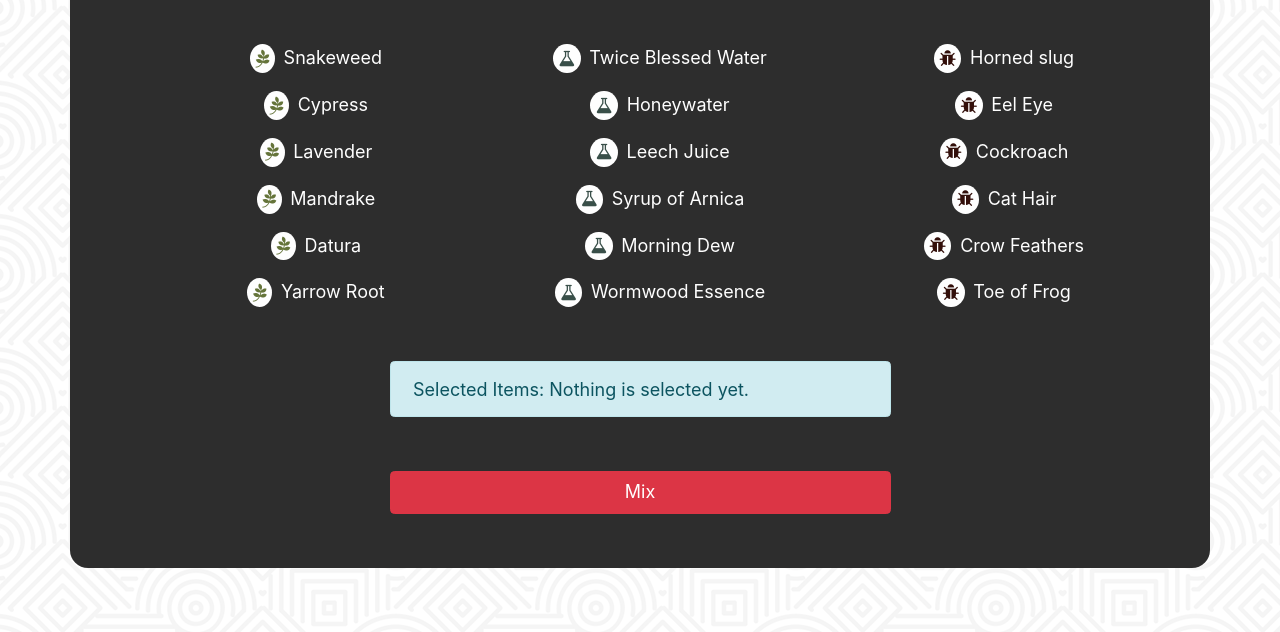
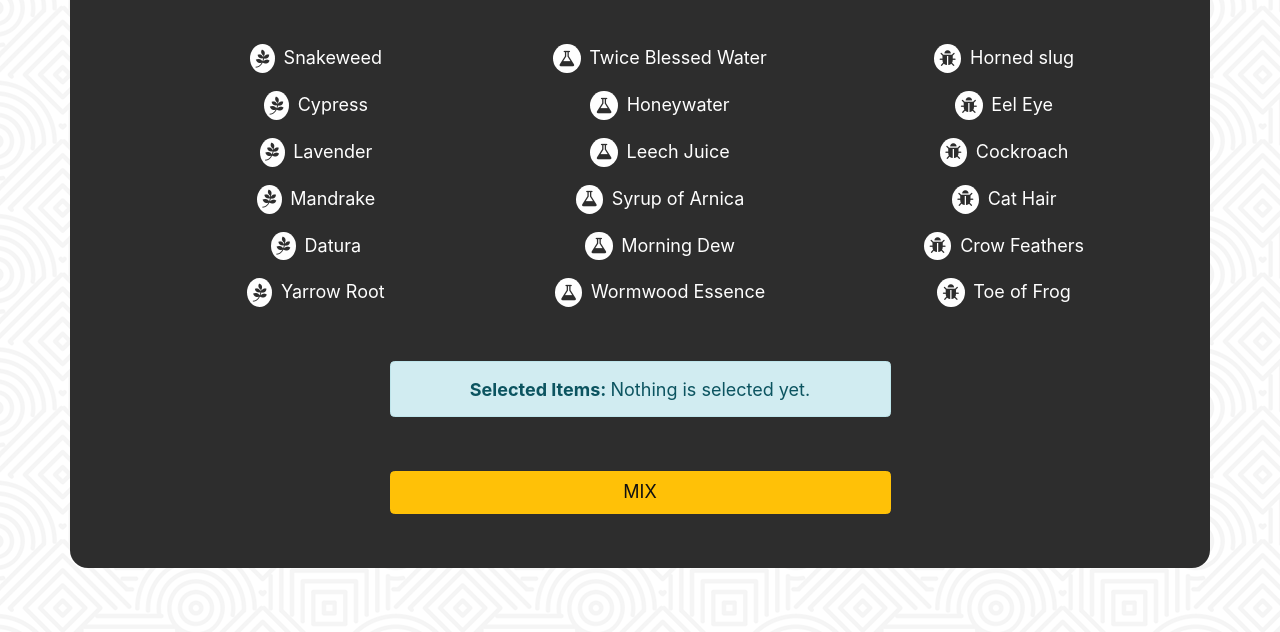
Before and after one commit to stanley-nicholl/events-and-potions, a plain HTML site: page index.html in a window 1280 px wide. Shown: the part 168-800 px from the top of the page. Drawn offline with nearby package versions, Linux system fonts and the light colour scheme; a web font is replaced by a local one.

Commit message:
Add exercises

```diff
--- a/index.html
+++ b/index.html
@@ -13,13 +13,13 @@
     <div class="main container">
       <div class="row">
         <div class="col">
-          <h1>Choose Your Ingredients</h1>
+          <h1 id="title">Choose Your Ingredients</h1>
         </div>
       </div>
 
       <div class="menu row">
         <div class="col">
-          <ul>
+          <ul class='plants'>
             <li>
               <i class="fa fa-pagelines" aria-hidden="true"></i>
               Snakeweed
@@ -48,7 +48,7 @@
         </div>
 
         <div class="col">
-          <ul>
+          <ul class='liquids'>
             <li>
               <i class="fa fa-flask" aria-hidden="true"></i>
               Twice Blessed Water
@@ -77,7 +77,7 @@
         </div>
 
         <div class="col">
-          <ul>
+          <ul class='animal-parts'>
             <li>
               <i class="fa fa-bug" aria-hidden="true"></i>
               Horned slug
@@ -116,7 +116,7 @@
 
       <div class="row justify-content-center">
         <div class="col-6">
-          <button class='btn btn-danger btn-block'>Mix</button>
+          <button class='mix-btn btn btn-warning btn-block'>Mix</button>
         </div>
       </div>
     </div>
--- a/styles/main.css
+++ b/styles/main.css
@@ -9,6 +9,10 @@ body {
   background: white url('../assets/hypnotize.png');
 }
 
+.princess-font {
+  font-family: 'Princess Sofia', cursive;
+}
+
 .main {
   background: #2D2D2D;
   border-radius: 1rem;
@@ -18,7 +22,6 @@ body {
 
 .main h1 {
   color: white;
-  font-family: 'Princess Sofia', cursive;
   font-size: 3rem;
   text-align: center;
 }
@@ -29,6 +32,15 @@ body {
 
 .selected-items {
   margin-bottom: 2rem;
+}
+
+.selected-items {
+  font-weight: bold;
+  text-align: center;
+}
+
+.selected-items span {
+  font-weight: normal;
 }
 
 .menu ul {
@@ -43,19 +55,24 @@ body {
 
 .fa {
   background: #FEFEFE;
+  color: #2D2D2D;
   border-radius: 50%;
   margin-right: 0.2rem;
   padding: 0.3rem;
 }
 
-.fa-pagelines {
+.green {
   color: #65743A;
 }
 
-.fa-flask {
+.blue {
   color: #394F49;
 }
 
-.fa-bug {
+.red {
   color: #330F0A;
 }
+
+.mix-btn {
+  text-transform: uppercase;
+}
```
Also changed, not shown: scripts/main.js (+23 -0 lines).
